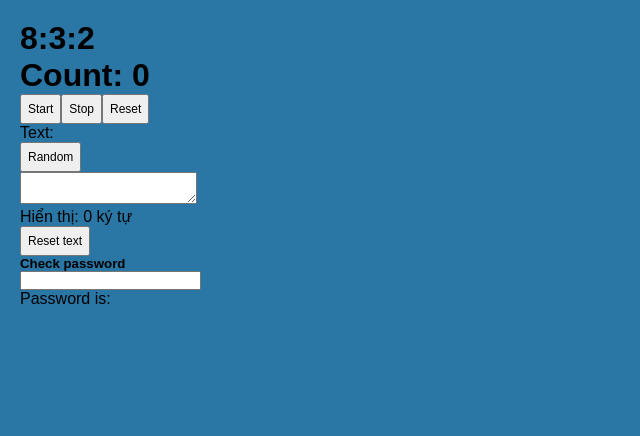
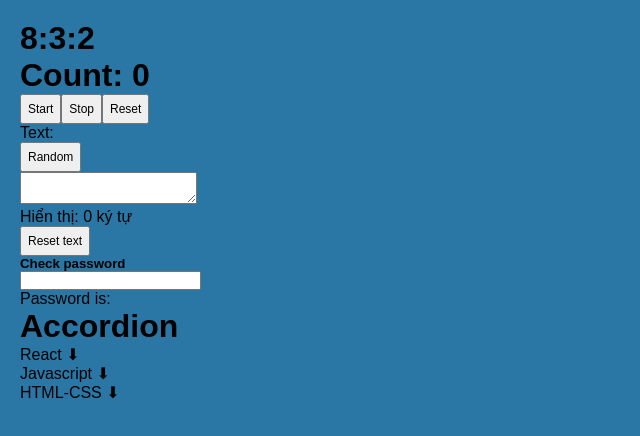
Before and after one commit to TruongTuanDung2001/React-learning, a React (Vite) app: page / in a window 1280 px wide. Shown: the top 436 px of the page, without its empty margins (0-640 px from the left). Built offline with nearby package versions, Linux system fonts and the light colour scheme.

Commit message:
Exp6 useEffect: Accordion

```diff
--- a/src/App.jsx
+++ b/src/App.jsx
@@ -25,7 +25,7 @@ import {
 } from "./components/ConditionalRendering";
 
 import { UseEffect, UseEffect2, UseEffect3 } from "./components/UseEffect";
-import { AutoCounter, CharacterCounter, Clock, PasswordStrength, RandomQuote } from "./components/ExpUseEffect";
+import { Accordion, AutoCounter, CharacterCounter, Clock, PasswordStrength, RandomQuote } from "./components/ExpUseEffect";
 //
 function App() {
   const [count, setCount] = useState(0); //setCount để thay đổi count lưu lại sau khi chạy increase()
@@ -290,6 +290,8 @@ function ExpEffect(){
       <CharacterCounter />
 
       <PasswordStrength />
+
+      <Accordion />
     </div>
   )
 }
--- a/src/components/ExpUseEffect.jsx
+++ b/src/components/ExpUseEffect.jsx
@@ -115,14 +115,18 @@ function PasswordStrength() {
     const hasLetter = /[a-zA-ZÀ-ỹ]/.test(input);
     const hasSpecial = /[^a-zA-Z0-9À-ỹ\s]/.test(input);
 
-    if (input.length === 0) { //trả về ban đầu;
+    if (input.length === 0) {
+      //trả về ban đầu;
       setStrength("");
-    }else if (input.length >= 6 && hasNumber && hasLetter && hasSpecial) { //kiểm tra nếu có 3 cái trước
+    } else if (input.length >= 6 && hasNumber && hasLetter && hasSpecial) {
+      //kiểm tra nếu có 3 cái trước
       setStrength("Strong");
-    } else if(input.length >= 6 && hasNumber && hasLetter){ //xong tới 2 cái số và chữ
+    } else if (input.length >= 6 && hasNumber && hasLetter) {
+      //xong tới 2 cái số và chữ
       setStrength("Medium");
-    }else{ // cái còn lại, có thể là chứ hoặc số với ký tự đặt biệt, set nó là weak
-      setStrength("Weak")
+    } else {
+      // cái còn lại, có thể là chứ hoặc số với ký tự đặt biệt, set nó là weak
+      setStrength("Weak");
     }
   }
   return (
@@ -134,5 +138,31 @@ function PasswordStrength() {
   );
 }
 
+// exp6: accordion
+function Accordion() {
+  const title = ["React", "Javascript", "HTML-CSS"];
+  const content = [
+    "React là thư viện của Javascript để xây dựng giao diện",
+    "Javascript là ngôn ngữ cơ bản để lập trình website",
+    "HTML-CSS là ngôn ngữ dùng để làm giao diện website",
+  ];
+  const [index, setIndex] = useState(null)
+  // Lưu idex là vị trí nội dung mà content cần render ra, khi click thì index bằng với key của map thì xuất vị trí content[i]. Nếu như mà click item 1 rồi bấm qua item 2 thì setIdex hoạt động và map sẽ render lại 3 phần từ kiểm tra index === i nên cái nào thỏa điều kiện mới hiện content của item đó ra theo content[i]
+
+  //
+  return (
+    <div>
+      <h1>Accordion</h1>
+      {title.map((item, i) => (
+        <div key={i} onClick={() => setIndex(i)}>
+          <p>{item} ⬇</p>
+          {index === i && <span>{content[i]}</span>}
+        </div>
+      ))}
+    </div>
+  )
+
+}
+
 //
-export { Clock, AutoCounter, RandomQuote, CharacterCounter, PasswordStrength };
+export { Clock, AutoCounter, RandomQuote, CharacterCounter, PasswordStrength, Accordion };
```
